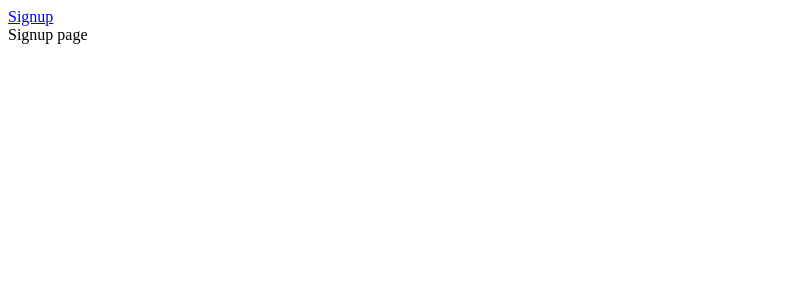
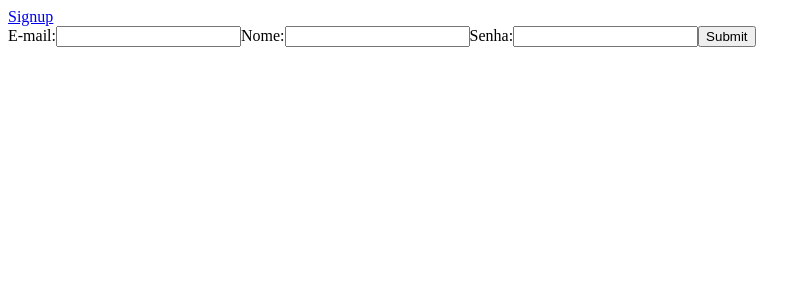
Before and after one commit to rgaino/nodeReactBasicAuthentication, a React (Create React App) app in the folder web-client/: page /signup in a window 1280 px wide. Shown: the top 300 px of the page, without its empty margins (0-811 px from the left). Built offline with nearby package versions, Linux system fonts and the light colour scheme.

Commit message:
Composed basic form for signup

```diff
--- a/web-client/src/components/Signup.js
+++ b/web-client/src/components/Signup.js
@@ -1,8 +1,59 @@
 import React, { Component } from "react";
 
 class Signup extends Component {
+  constructor(props) {
+    super(props);
+    this.state = { userEmail: "", userName: "", userPassword: "" };
+
+    this.handleChange = this.handleChange.bind(this);
+    this.handleSubmit = this.handleSubmit.bind(this);
+  }
+
+  handleChange(event) {
+    const value = event.target.value;
+    const name = event.target.name;
+
+    this.setState({ [name]: value });
+  }
+
+  handleSubmit(event) {
+    console.log(this.state);
+    event.preventDefault();
+  }
+
   render() {
-    return <div>Signup page</div>;
+    return (
+      <form onSubmit={this.handleSubmit}>
+        <label>
+          E-mail:
+          <input
+            name="userEmail"
+            type="text"
+            value={this.state.value}
+            onChange={this.handleChange}
+          />
+        </label>
+        <label>
+          Nome:
+          <input
+            name="userName"
+            type="text"
+            value={this.state.value}
+            onChange={this.handleChange}
+          />
+        </label>
+        <label>
+          Senha:
+          <input
+            name="userPassword"
+            type="password"
+            value={this.state.value}
+            onChange={this.handleChange}
+          />
+        </label>
+        <input type="submit" value="Submit" />
+      </form>
+    );
   }
 }
 
```
